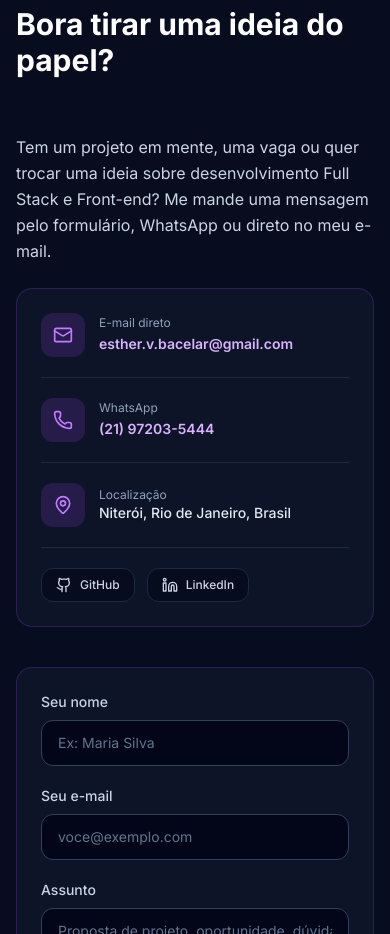
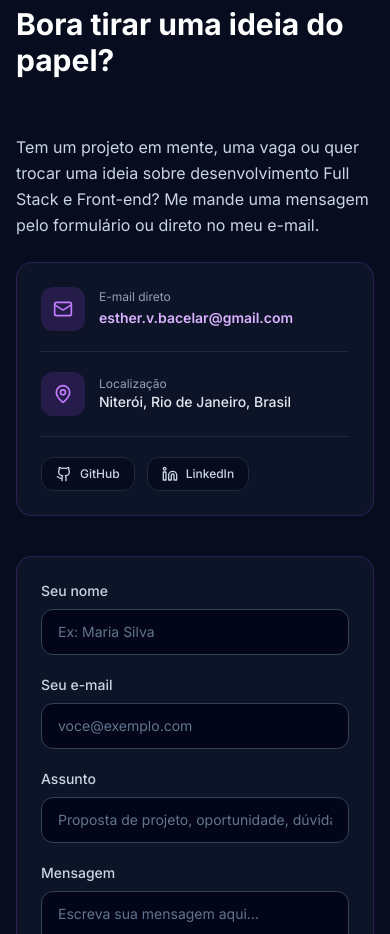
Before and after one commit to esthervbac/esther.dev, a Next.js app: page / in a window 390 px wide. Shown: the part 4040-4974 px from the top of the page. Built offline with nearby package versions, Linux system fonts and the light colour scheme; no server answers.

Commit message:
feat(): Removing phone info from project

```diff
--- a/src/components/contact/ContactInfo.tsx
+++ b/src/components/contact/ContactInfo.tsx
@@ -1,11 +1,9 @@
-import { Mail, MapPin, Phone } from "lucide-react";
+import { Mail, MapPin } from "lucide-react";
 import { PROFILE_INFO } from "@/data/portfolioData";
 import { GithubIcon, LinkedinIcon } from "../ui/SocialIcons";
 
 interface ContactInfoProps {
   email?: string;
-  whatsapp?: string;
-  whatsappUrl?: string;
   location?: string;
   githubUrl?: string;
   linkedinUrl?: string;
@@ -14,12 +12,10 @@ interface ContactInfoProps {
 
 export function ContactInfo({
   email = PROFILE_INFO.email,
-  whatsapp = PROFILE_INFO.whatsapp,
-  whatsappUrl = PROFILE_INFO.whatsappUrl,
   location = PROFILE_INFO.location,
   githubUrl = PROFILE_INFO.githubUrl,
   linkedinUrl = PROFILE_INFO.linkedinUrl,
-  description = "Tem um projeto em mente, uma vaga ou quer trocar uma ideia sobre desenvolvimento Full Stack e Front-end? Me mande uma mensagem pelo formulário, WhatsApp ou direto no meu e-mail.",
+  description = "Tem um projeto em mente, uma vaga ou quer trocar uma ideia sobre desenvolvimento Full Stack e Front-end? Me mande uma mensagem pelo formulário ou direto no meu e-mail.",
 }: ContactInfoProps) {
   return (
     <div className="space-y-6">
@@ -38,23 +34,6 @@ export function ContactInfo({
               className="text-sm font-semibold text-purple-300 transition-colors hover:text-purple-200 hover:underline"
             >
               {email}
-            </a>
-          </div>
-        </div>
-
-        <div className="mt-5 flex items-center gap-3.5 border-t border-slate-800 pt-5">
-          <div className="rounded-xl bg-purple-500/15 p-3 text-purple-400">
-            <Phone className="h-5 w-5" />
-          </div>
-          <div>
-            <p className="text-xs text-slate-400">WhatsApp</p>
-            <a
-              href={whatsappUrl}
-              target="_blank"
-              rel="noreferrer"
-              className="text-sm font-semibold text-purple-300 transition-colors hover:text-purple-200 hover:underline"
-            >
-              {whatsapp}
             </a>
           </div>
         </div>
--- a/src/data/portfolioData.ts
+++ b/src/data/portfolioData.ts
@@ -3,8 +3,6 @@ export const PROFILE_INFO = {
   roleTitle: "Desenvolvedora Full Stack & Front-end",
   tagline: "React.js • TypeScript • Node.js",
   location: "Niterói, Rio de Janeiro, Brasil",
-  whatsapp: "(21) 97203-5444",
-  whatsappUrl: "https://wa.me/5521972035444",
   email: "esther.v.bacelar@gmail.com",
   linkedinUrl: "https://www.linkedin.com/in/esther-valentim-bacelar",
   githubUrl: "https://github.com/esthervbac",
```
